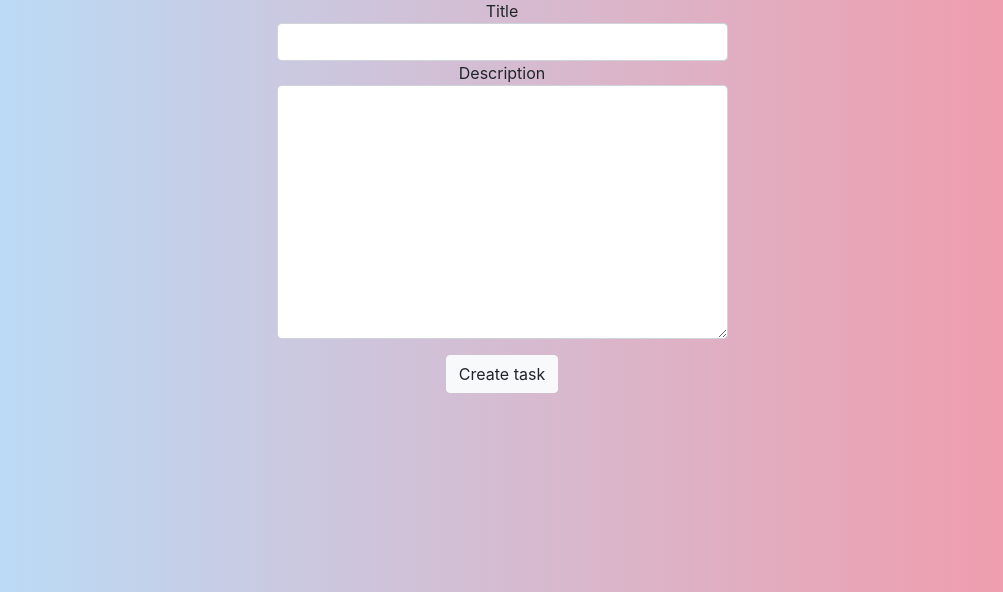
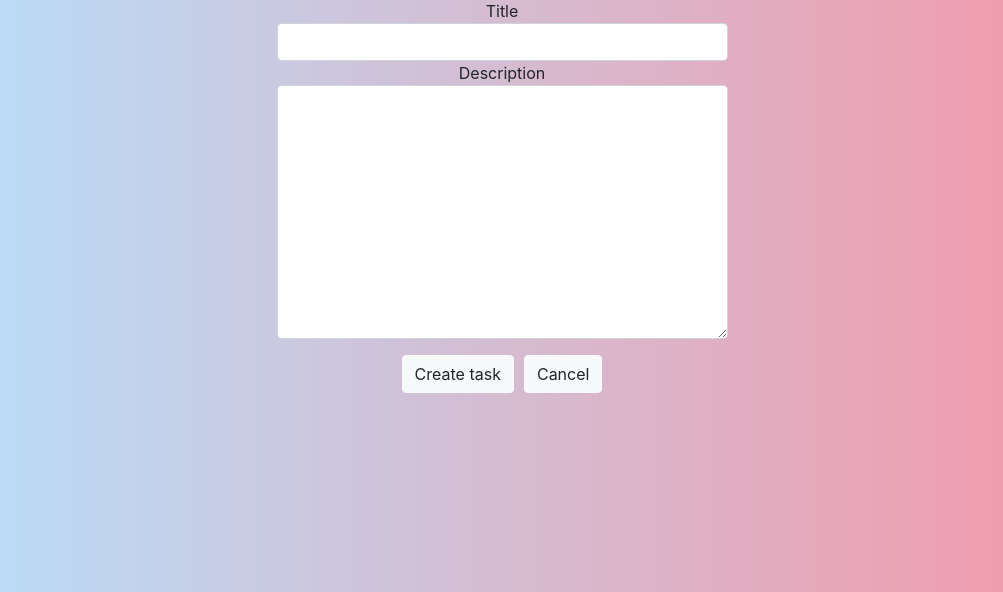
Before and after one commit to tconsta/todo, a Django app: page /add/ in a window 1280 px wide. Shown: the part 95-687 px from the top of the page, without its empty margins (138-1141 px from the left). Run offline with Django 3.2, Linux system fonts and the light colour scheme; some libraries are stand-ins or nearby versions.

Commit message:
cancel button added

```diff
--- a/app/static/css/dark.css
+++ b/app/static/css/dark.css
@@ -104,3 +104,6 @@ body {
   .modal-content button:hover {
     background: #f11536;
   }
+  .homebutton {
+    margin-left: 10px;
+  }
--- a/app/static/css/light.css
+++ b/app/static/css/light.css
@@ -100,3 +100,6 @@ body {
   .modal-content button:hover {
     background: #f11536;
   }
+  .homebutton {
+    margin-left: 10px;
+  }
--- a/app/templates/app/task_create.html
+++ b/app/templates/app/task_create.html
@@ -23,6 +23,7 @@
                 </div>
             <div class="d-flex justify-content-center">
                 <button type="submit" class="btn btn-light">Create task</button>
+                <a class="homebutton btn btn-light" href="/">Cancel</a>
             </div>
 
         </form>
```
